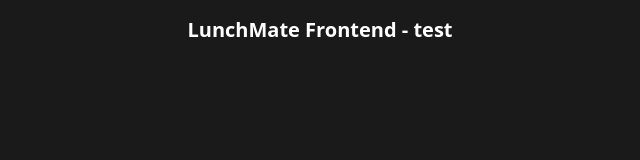
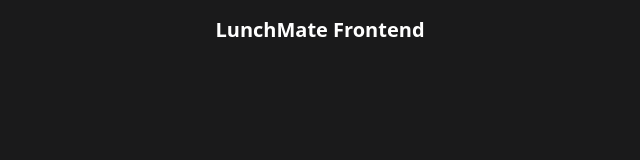
Before and after one commit to julia-klementowicz/lunchmate-frontend, a Next.js app: page / in a window 1280 px wide. Shown: the top 160 px of the page, without its empty margins (320-960 px from the left). Built offline with nearby package versions, Linux system fonts and the light colour scheme.

Commit message:
created register page

```diff
--- a/app/page.tsx
+++ b/app/page.tsx
@@ -1,7 +1,7 @@
 export default function Home() {
   return (
     <main className='p-4'>
-      <h1 className='text-center text-xl font-semibold'>LunchMate Frontend - test</h1>
+      <h1 className='text-center text-xl font-semibold'>LunchMate Frontend</h1>
     </main>
   );
 }
--- /dev/null
+++ b/app/register/page.tsx
@@ -0,0 +1,5 @@
+export default function Register() {
+  return (
+    <div>Register</div>
+  )
+}
```
